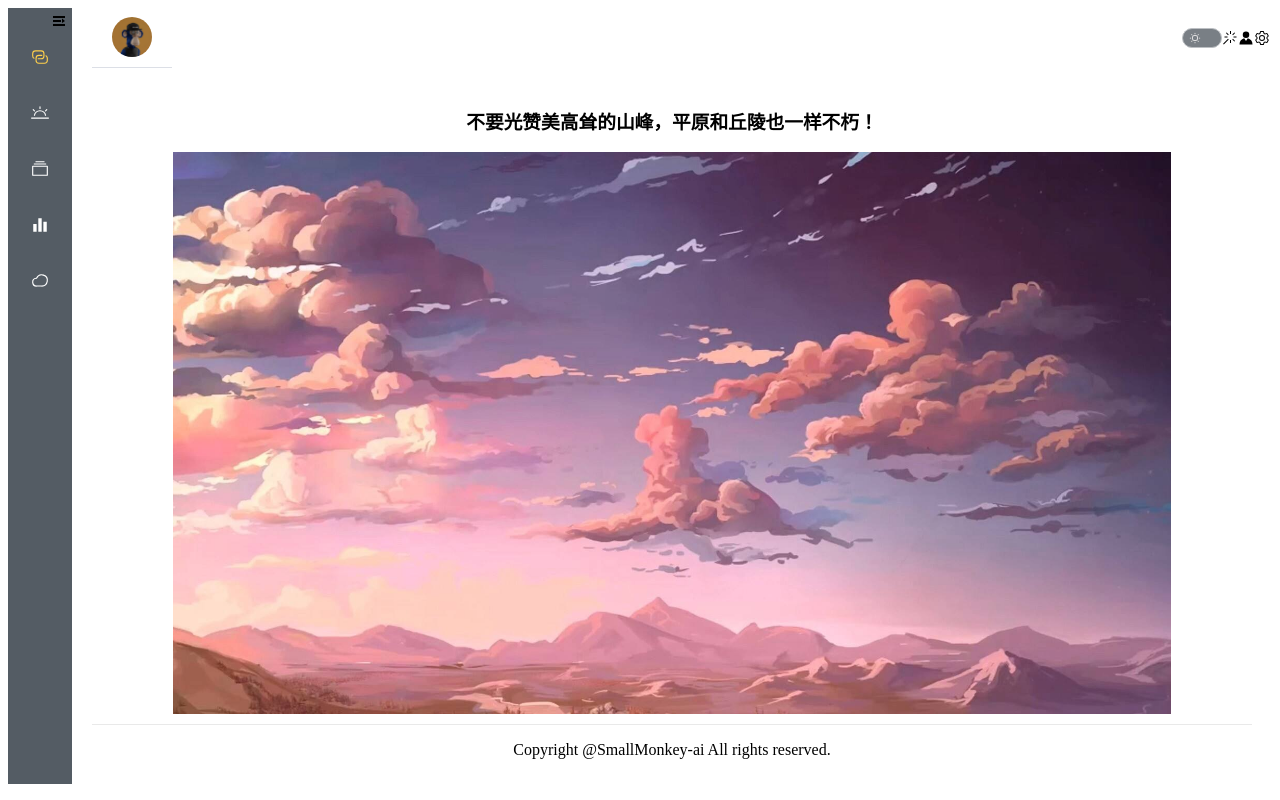
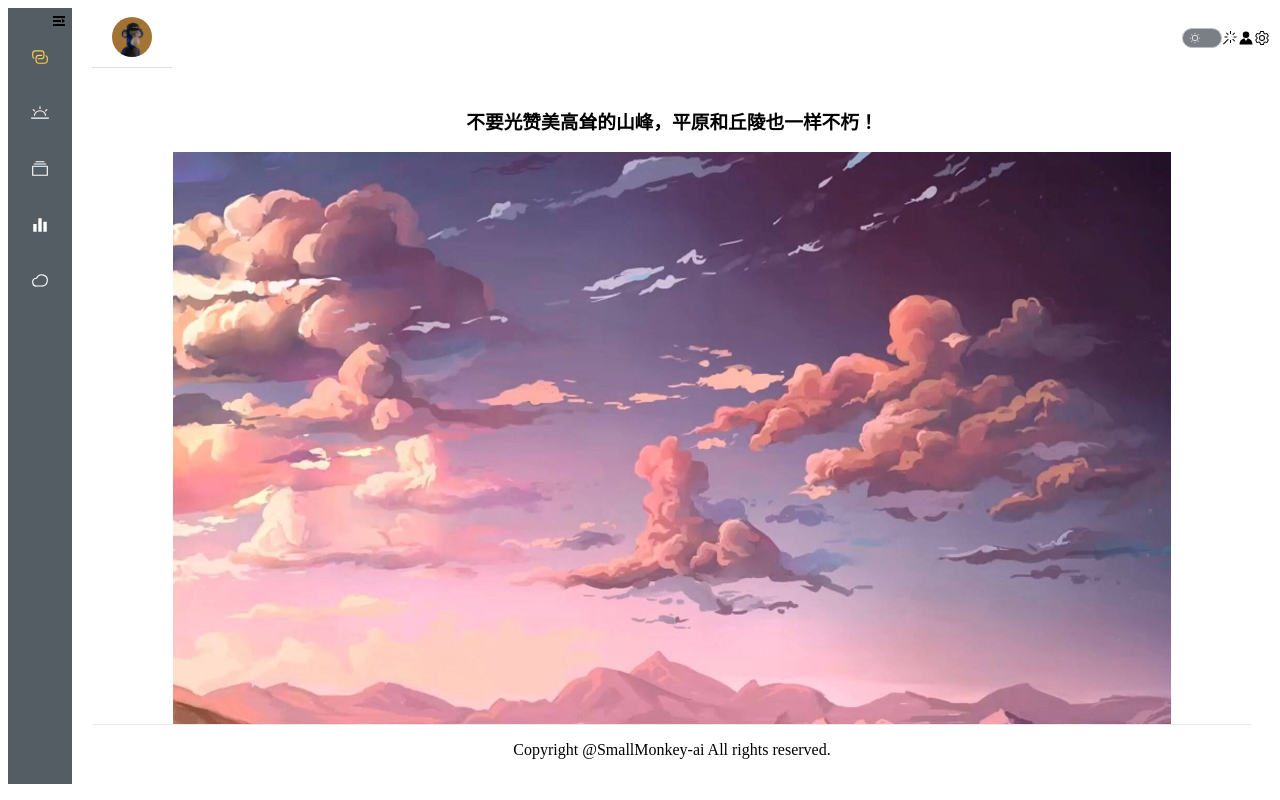
Before and after one commit to SmallMonkey-ai/smallMonkey-Project, a Vue app in the folder vue3/fromVite/: page /#/welcome in a window 1280 px wide. Built offline with nearby package versions, Linux system fonts and the light colour scheme; sample sign-in values are in the browser's storage.

Commit message:
欢迎页尺寸问题

```diff
--- a/vue3/fromVite/src/components/Welcome/index.vue
+++ b/vue3/fromVite/src/components/Welcome/index.vue
@@ -16,9 +16,11 @@ const router = useRouter()
     display: flex;
     flex-direction: column;
     align-items: center;
+    overflow: hidden;
 }
 
 img {
     width: 86%;
+    height: 630px;
 }
 </style>
```
